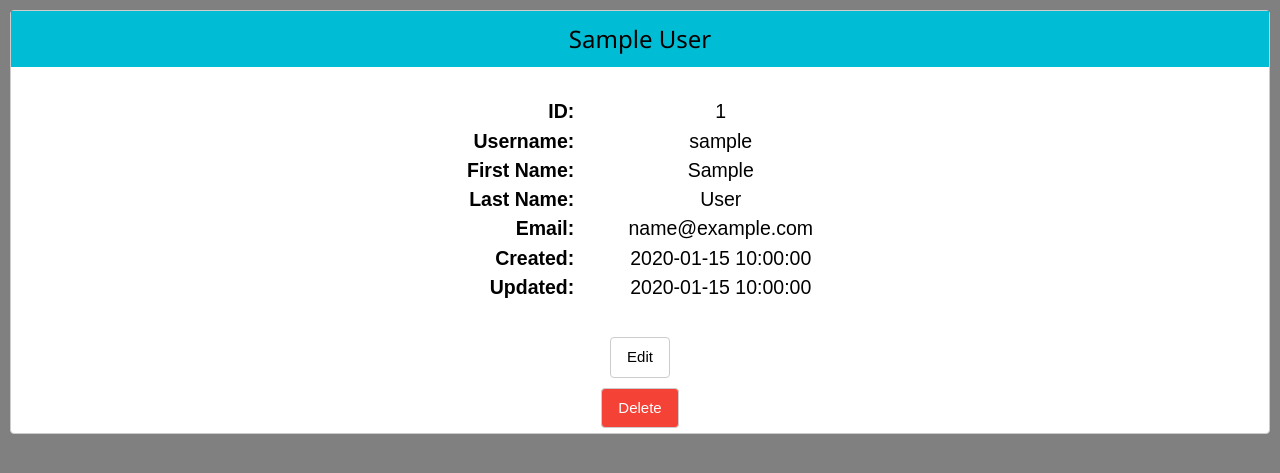
After one commit to thomasjedstrom/Login_and_Registration, a Flask app: template templates/registereduser.html in a window 1280 px wide. The commit adds this page. Shown: the top 473 px of the page. Run offline with Flask 2, Linux system fonts and the light colour scheme; the template is opened without the code that fills it: most values are stand-ins (such as "Sample title", 1, 10 or a date in 2020).

Commit message:
got the app mostly functional, still needs a lot of styling work and peripheral functionality such as editing and deleting accounts

```diff
--- a/server.py
+++ b/server.py
@@ -1,14 +1,93 @@
 from flask import Flask, request, redirect, render_template, session, flash
 from mysqlconnection import MySQLConnector
 from flask.ext.bcrypt import Bcrypt
+import re
 app = Flask(__name__)
 bcrypt = Bcrypt(app)
 app.secret_key = 'KeepItSecretKeepItSafe'
 mysql = MySQLConnector(app, 'login_and_registration')
 
+EMAIL_REGEX = re.compile(r'^[a-zA-Z0-9\.\+_-]+@[a-zA-Z0-9\._-]+\.[a-zA-Z]*$')
+noNumbers = re.compile(r'^[^0-9]+$')
+
 @app.route('/')
 def index():
     return render_template('index.html')
 
+@app.route('/login', methods=['GET', 'POST'])
+def login():
+    user_name = request.form['user_name']
+    password = request.form['pw']
+    user_query = "SELECT * FROM registered_users WHERE user_name = :user_name LIMIT 1"
+    query_data = { 'user_name': user_name }
+    user = mysql.query_db(user_query, query_data) # user will be returned in a list
+    if bcrypt.check_password_hash(user[0]['pw_hash'], password):
+        return redirect('/registereduser')
+    else:
+        flash('Invalid user or password', 'error')
+        return redirect('/')
+
+
+@app.route('/registereduser')
+def registereduser():
+    query = "SELECT * FROM registered_users"
+    all_users = mysql.query_db(query)
+    return render_template('registereduser.html', all_users=all_users)
+
+
+
+
+
+@app.route('/register', methods=['GET', 'POST'])
+def register():
+    user_name = request.form['user_name']
+    first_name = request.form['first_name']
+    last_name = request.form['last_name']
+    email = request.form['email']
+    password = request.form['pw']
+    confirm_password = request.form['cpw']
+
+    errors = []
+    if len(user_name) < 1:
+        errors.append('Username must be at least 2 characters')
+    else:
+        username_query = "SELECT user_name FROM registered_users WHERE user_name = :user_name LIMIT 1"
+        query_username = { 'user_name': user_name }
+        existencematch = mysql.query_db(username_query, query_username)
+        if len(existencematch) != 0:
+            errors.append('Username is already taken')
+    if (len(first_name) < 2) and (not noNumbers.match(request.form['first_name'])):
+        errors.append('First Name must be at least 2 characters and cannot contain numbers')
+    if (len(last_name) < 2) and (not noNumbers.match(request.form['last_name'])):
+        errors.append('Last Name must be at least 2 characters and cannot contain numbers')
+    if not EMAIL_REGEX.match(request.form['email']):
+        errors.append('Invalid email address')
+    else:
+        email_query = "SELECT email FROM registered_users WHERE email = :email LIMIT 1"
+        query_email = { 'email': email }
+        existencematch = mysql.query_db(email_query, query_email)
+        if len(existencematch) != 0:
+            errors.append('Email address already in use')
+    if len(password) < 7:
+        errors.append('Password must be at least 8 characters')
+    if password != confirm_password:
+        errors.append('Password does not match')
+
+    if len(errors) != 0:
+        for each_error in errors:
+            flash(each_error, 'error')
+            print errors
+        return redirect('/')
+    else:
+        pw_hash = bcrypt.generate_password_hash(password)
+        insert_query = "INSERT INTO registered_users (user_name, first_name, last_name, email, pw_hash, created_at, updated_at) VALUES (:user_name, :first_name, :last_name, :email, :pw_hash, NOW(), NOW())"
+        query_data = { 'user_name': user_name,
+                        'first_name': first_name,
+                        'last_name': last_name,
+                        'email': email,
+                        'pw_hash': pw_hash
+                        }
+        mysql.query_db(insert_query, query_data)
+        return redirect('/registereduser')
 
 app.run(debug=True)
--- /dev/null
+++ b/templates/registereduser.html
@@ -0,0 +1,50 @@
+<!DOCTYPE html>
+<html lang="en">
+<head>
+	<meta charset="UTF-8">
+	<title>Registered User</title>
+	<link rel="stylesheet" href="http://www.w3schools.com/lib/w3.css">
+	<link href='https://fonts.googleapis.com/css?family=Permanent+Marker' rel='stylesheet' type='text/css'>
+	<link rel="stylesheet" href="{{ url_for('static', filename='css/style.css') }}">
+</head>
+<body>
+
+<!-- ALL FRIENDS -->
+<div id="userscontainer">
+{% for users in all_users: %}
+  <div class="w3-card-12 w3-round w3-border idcard">
+    <div class="w3-container w3-cyan">
+      <h3>{{ users['first_name'] }} {{ users['last_name'] }}</h3>
+    </div>
+    <div class="labelvalues">
+      <div class="labels">
+        <p>ID:</p>
+        <p>Username:</p>
+        <p>First Name:</p>
+        <p>Last Name:</p>
+        <p>Email:</p>
+        <p>Created:</p>
+        <p>Updated:</p>
+      </div>
+      <div class="values">
+        <p>{{ users['id'] }}</p>
+        <p>{{ users['user_name'] }}</p>
+        <p>{{ users['first_name'] }}</p>
+        <p>{{ users['last_name'] }}</p>
+        <p>{{ users['email'] }}</p>
+        <p>{{ users['created_at'] }}</p>
+        <p>{{ users['updated_at'] }}</p>
+      </div>
+    </div>
+    <!-- EDIT -->
+    <a href="/users/{{ users['id'] }}/edit" class="w3-btn w3-round w3-border">Edit</a>
+    <!-- DELETE -->
+    <form action="/users/{{ users['id'] }}/delete" method="POST">
+      <input type="submit" value="Delete" class="w3-btn w3-round w3-border w3-red">
+    </form>
+  </div>
+{% endfor %}
+</div>
+
+</body>
+</html>
```
Also changed, not shown: templates/index.html (+17 -10 lines), 1 other file.
